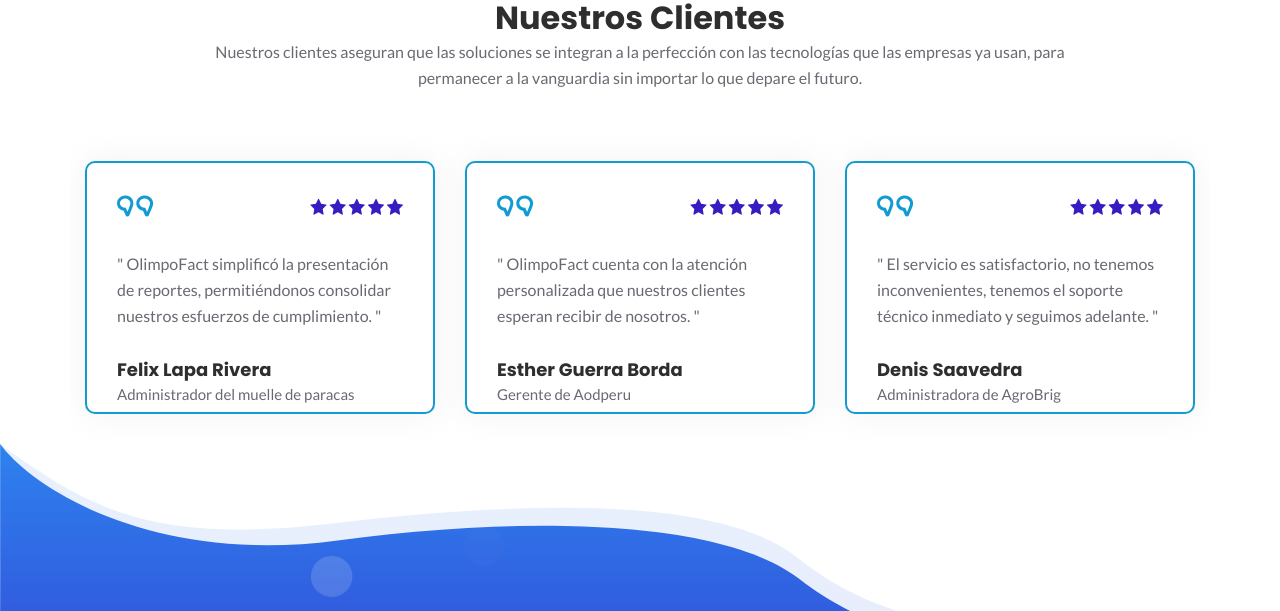
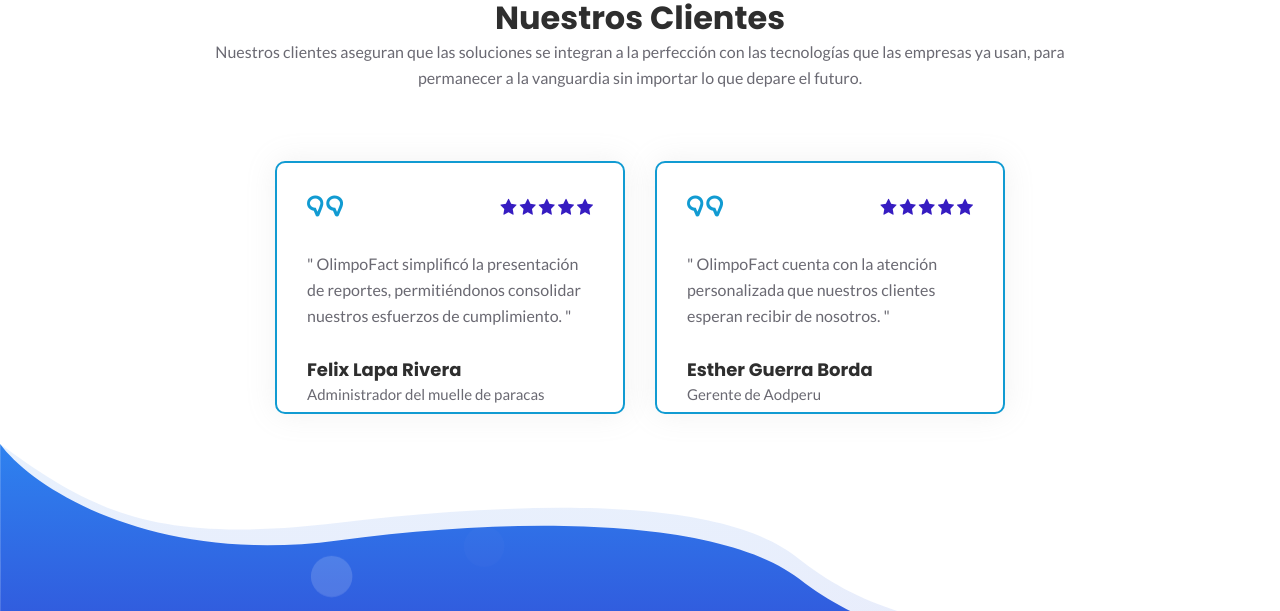
Before and after one commit to Shana2207/olimpofact, a plain HTML site: page index.html in a window 1280 px wide. Shown: the part 3600-4211 px from the top of the page. Drawn offline with Linux system fonts and the light colour scheme.

Commit message:
feat: QUitado testimonio

```diff
--- a/index.html
+++ b/index.html
@@ -434,34 +434,6 @@
                         </div>
                     </div>
                 </div>
-
-                <div class="col-lg-4 slick-slide slick-current slick-active slick-center" tabindex="0" role="tabpanel" id="slick-slide03" aria-describedby="slick-slide-control03" style="width: 380px;" data-slick-index="3" aria-hidden="false">
-                    <div class="single-testimonial">
-                        <div class="testimonial-review d-flex align-items-center justify-content-between">
-                            <div class="quota">
-                                <i class="lni lni-quotation"></i>
-                            </div>
-                            <div class="star">
-                                <ul>
-                                    <li><i class="lni lni-star-filled"></i></li>
-                                    <li><i class="lni lni-star-filled"></i></li>
-                                    <li><i class="lni lni-star-filled"></i></li>
-                                    <li><i class="lni lni-star-filled"></i></li>
-                                    <li><i class="lni lni-star-filled"></i></li>
-                                </ul>
-                            </div>
-                        </div>
-                        <div class="testimonial-text">
-                            <p class="text">" El servicio es satisfactorio, no tenemos inconvenientes, tenemos el soporte técnico inmediato y seguimos adelante. "</p>
-                        </div>
-                        <div class="testimonial-author d-flex align-items-center">
-                            <div class="author-content media-body">
-                                <h6 class="holder-name">Denis Saavedra</h6>
-                                <p class="text">Administradora de AgroBrig</p>
-                            </div>
-                        </div>
-                    </div>
-                </div>
             </div>
         </div>
     </section>
```
